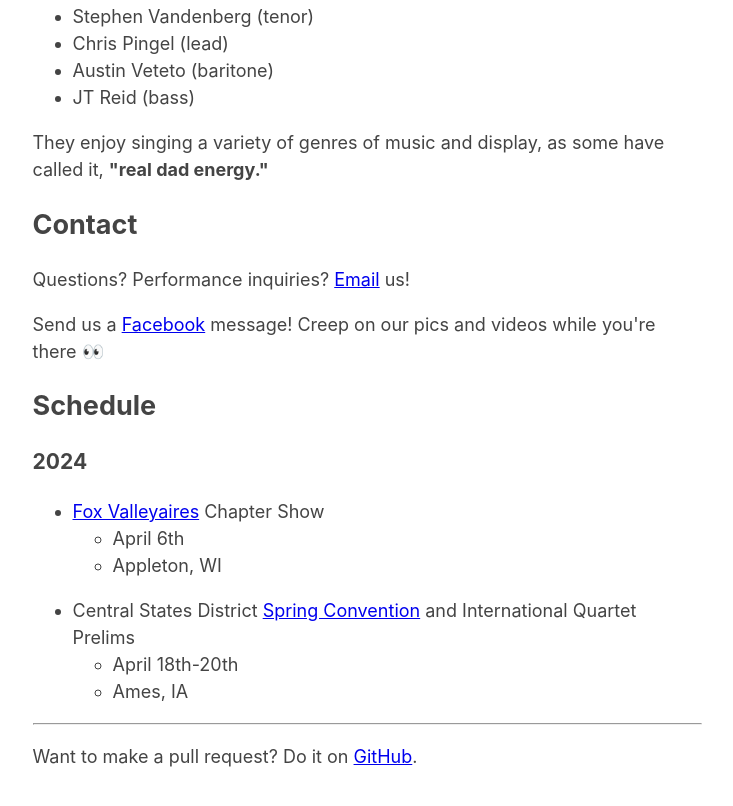
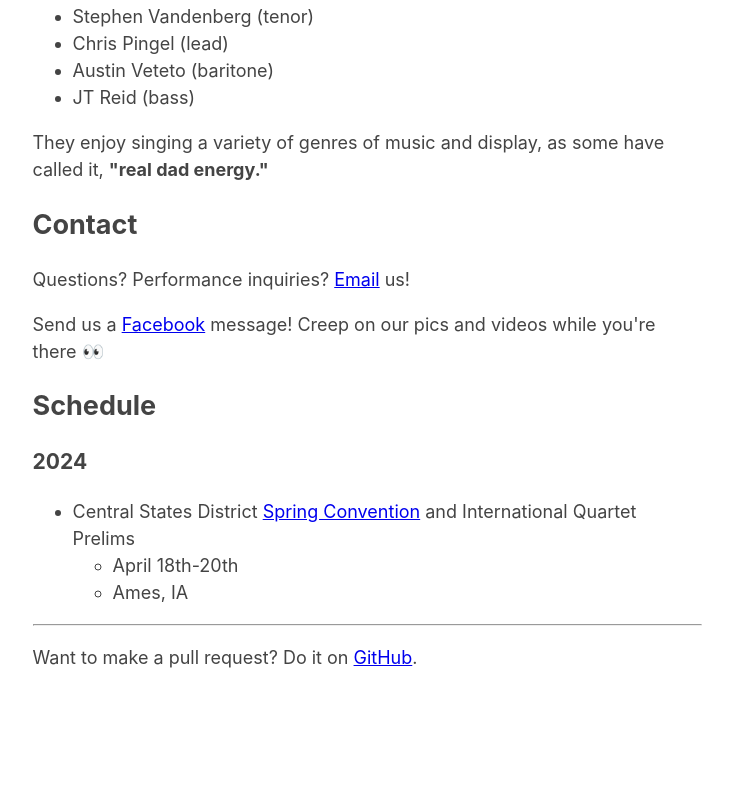
Before and after one commit to austinveteto/spitfire, a plain HTML site: page index.html in a window 1280 px wide. Shown: the part 446-1252 px from the top of the page, without its empty margins (273-1006 px from the left). After the commit the page ends 1157 px from the top, so only its background shows below. Drawn offline with Linux system fonts and the light colour scheme.

Commit message:
remove appleton show and update github url

```diff
--- a/index.html
+++ b/index.html
@@ -30,13 +30,6 @@
     <h2>Schedule</h2>
         <h3>2024</h3>
             <ul>
-                <li><a href="https://www.foxvalleyaires.com/dbpage.php?pg=home" target="_blank">Fox Valleyaires</a> Chapter Show</li>
-                <ul>
-                    <li>April 6th</li>
-                    <li>Appleton, WI</li>
-                </ul>
-            </ul>
-            <ul>
                 <li>Central States District <a href="https://singcsd.com/upcoming-convention/" target="_blank">Spring Convention</a> and International Quartet Prelims</li>
                 <ul>
                     <li>April 18th-20th</li>
@@ -44,6 +37,6 @@
                 </ul>
             </ul>
     <hr>
-    <p>Want to make a pull request? Do it on <a href="https://github.com/Austin-V/spitfire" target="_blank">GitHub</a>.</p>
+    <p>Want to make a pull request? Do it on <a href="https://github.com/austinveteto/spitfire" target="_blank">GitHub</a>.</p>
 </body>
 </html>
```
